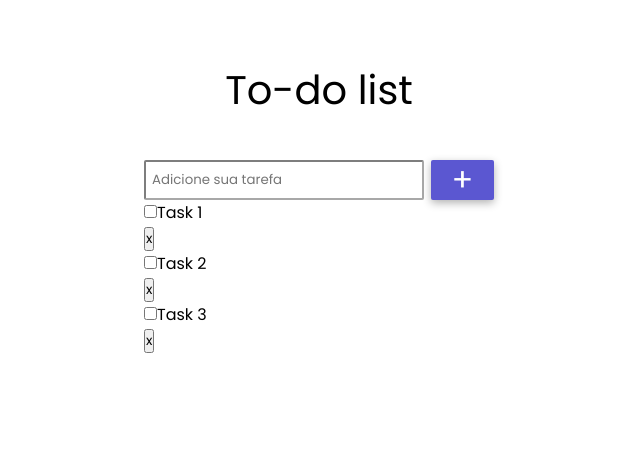
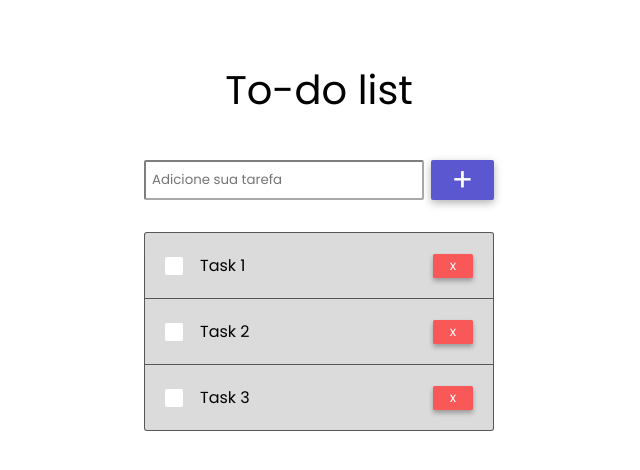
Before and after one commit to LucasAndrade912/to-do-app, a React (Create React App) app: page / in a window 1280 px wide. Shown: the top 470 px of the page, without its empty margins (321-961 px from the left). Built offline with nearby package versions, Linux system fonts and the light colour scheme.

Commit message:
style the tasks

```diff
--- a/src/components/Task.jsx
+++ b/src/components/Task.jsx
@@ -3,10 +3,11 @@ import React from 'react'
 function Task(props) {
   return (
     <div className="task">
-      <div className="task-item">
+      <label className="task-item">
+        {props.name}
         <input type="checkbox" />
-        <span>{props.name}</span>
-      </div>
+        <span className="checkmark"></span>
+      </label>
 
       <button id="btn-remove-task">x</button>
     </div>
--- a/src/components/Tasks.jsx
+++ b/src/components/Tasks.jsx
@@ -3,7 +3,7 @@ import Task from './Task'
 
 function Tasks() {
   return (
-    <div className="tasks">
+    <div id="tasks">
       <Task name="Task 1" />
       <Task name="Task 2" />
       <Task name="Task 3" />
--- a/src/index.css
+++ b/src/index.css
@@ -8,7 +8,6 @@
 }
 
 #root {
-  /* border: 1px solid black; */
   width: min(90vw, 21.875rem);
   margin: auto;
   margin-top: 3.75rem;
@@ -57,3 +56,91 @@ h1 {
   cursor: pointer;
   box-shadow: 0 3px 8px rgba(0, 0, 0, 0.3);
 }
+
+#tasks {
+  margin-top: 2rem;
+}
+
+#tasks .task {
+  display: flex;
+  justify-content: space-between;
+  align-items: center;
+  width: 100%;
+  padding: 1.25rem;
+  background-color: #DBDBDB;
+  border: 1px solid rgba(0, 0, 0, 0.6);
+}
+
+#tasks .task:not(.task:last-child) {
+  border-bottom: 0;
+}
+
+#tasks .task:first-child {
+  border-top-left-radius: 3px;
+  border-top-right-radius: 3px;
+}
+
+#tasks .task:last-child {
+  border-bottom-left-radius: 3px;
+  border-bottom-right-radius: 3px;
+}
+
+.task #btn-remove-task {
+  background-color: #F85858;
+  box-shadow: 0 3px 5px rgba(0, 0, 0, 0.3);
+  border: none;
+  border-radius: 1.5px;
+  width: 2.5rem;
+  height: 1.5rem;
+  color: #FFF;
+  cursor: pointer;
+}
+
+.task .task-item {
+  display: flex;
+  align-items: center;
+  position: relative;
+  padding-left: 2.1875rem;
+  cursor: pointer;
+}
+
+.task-item input {
+  position: absolute;
+  opacity: 0;
+  cursor: pointer;
+  width: 0;
+  height: 0;
+}
+
+.task-item .checkmark {
+  position: absolute;
+  top: 1;
+  left: 0;
+  width: 1.125rem;
+  height: 1.125rem;
+  border-radius: 2px;
+  background-color: #FFF;
+}
+
+.task-item input:checked ~ .checkmark {
+  background-color: #5B57D1;
+}
+
+.task-item .checkmark:after {
+  content: "";
+  position: absolute;
+  display: none;
+  left: 6px;
+  top: 2px;
+  width: 4px;
+  height: 8px;
+  border: solid white;
+  border-width: 0 3px 3px 0;
+  -webkit-transform: rotate(45deg);
+  -ms-transform: rotate(45deg);
+  transform: rotate(45deg);
+}
+
+.task-item input:checked ~ .checkmark:after {
+  display: block;
+}
```
